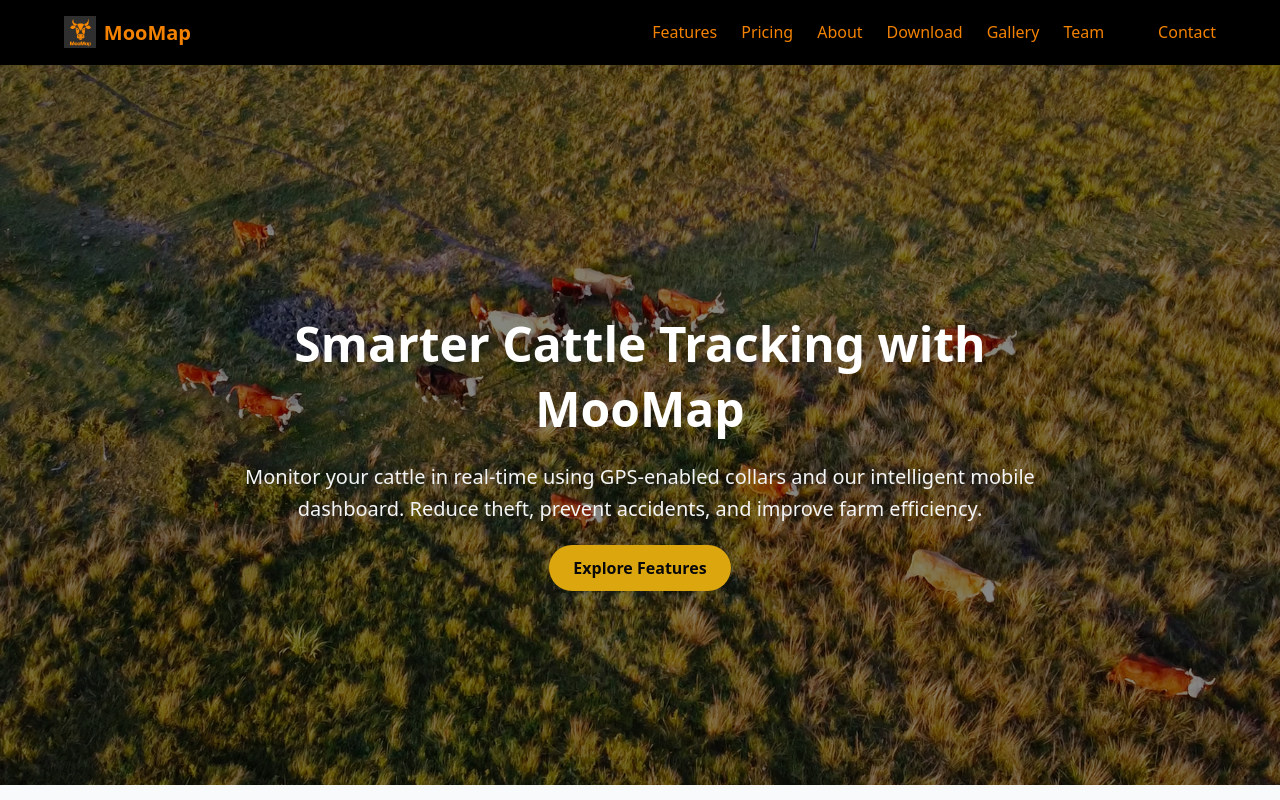
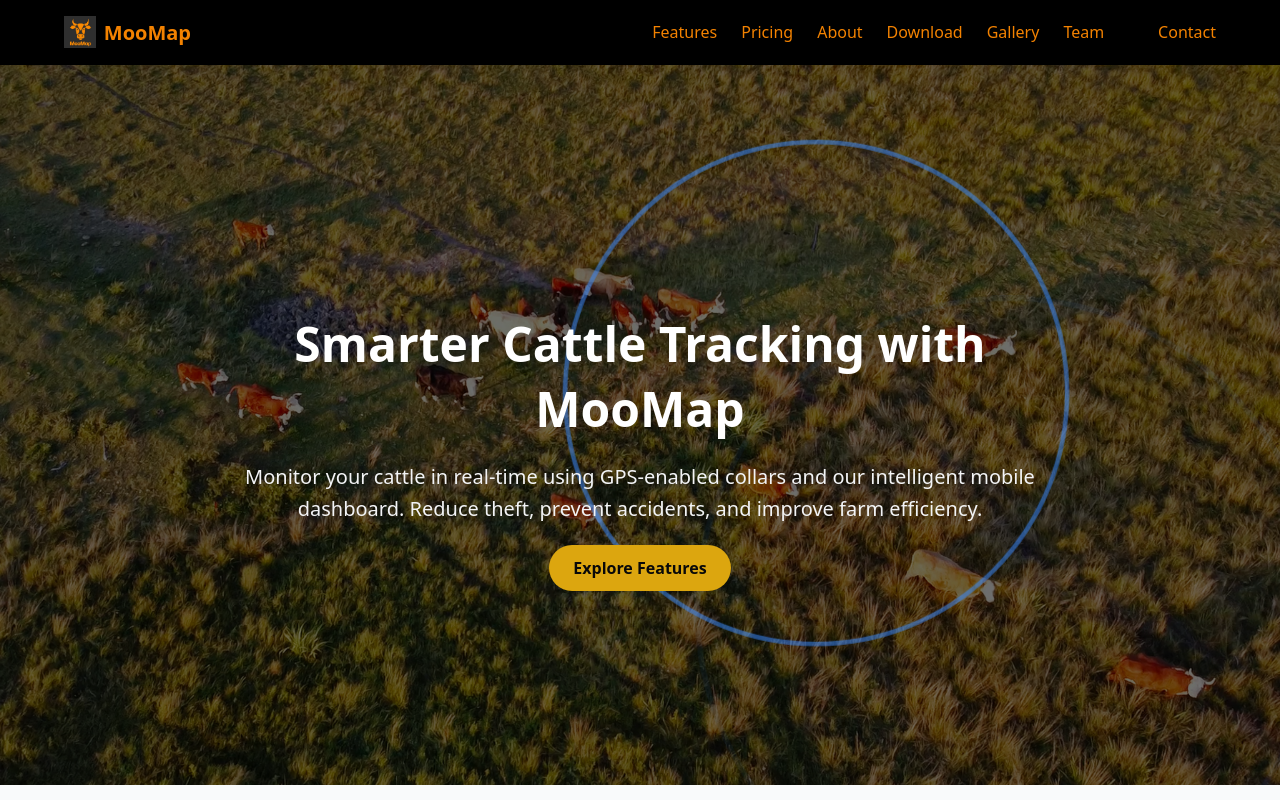
Before and after one commit to Kavith320/moomap_site, a Next.js app: page / in a window 1280 px wide. Shown: the top 800 px of the page. Built offline with nearby package versions, Linux system fonts and the light colour scheme.

Commit message:
✨ Add random hero signal animation and favicon setup

```diff
--- a/app/(sections)/hero/Hero.jsx
+++ b/app/(sections)/hero/Hero.jsx
@@ -1,8 +1,16 @@
+// app/(sections)/hero/Hero.jsx
 import styles from "./Hero.module.css";
 
 export default function Hero() {
   return (
     <section className={styles.hero}>
+      {/* animated overlay */}
+      <div className={styles.signals}>
+        <div className={`${styles.signal} ${styles.signal1}`} />
+        <div className={`${styles.signal} ${styles.signal2}`} />
+        <div className={`${styles.signal} ${styles.signal3}`} />
+      </div>
+
       <div className={styles.content}>
         <h1 className={styles.title}>Smarter Cattle Tracking with MooMap</h1>
         <p className={styles.subtitle}>
--- a/app/(sections)/hero/Hero.module.css
+++ b/app/(sections)/hero/Hero.module.css
@@ -1,5 +1,3 @@
-/* app/(sections)/hero/Hero.module.css */
-
 .hero {
   min-height: 90vh;
   display: flex;
@@ -8,26 +6,90 @@
   justify-content: center;
   text-align: center;
   padding: 0 1.5rem;
-    background-image: url("/herobg.jpg"); /* 🔹 replace with your image */
+  background-image: url("/herobg.jpg");
   background-size: cover;
   background-position: center;
   background-repeat: no-repeat;
   position: relative;
   color: white;
+  overflow: hidden;
 }
 
-  /* optional dark overlay for better text visibility */
+/* subtle dark overlay */
 .hero::before {
   content: "";
   position: absolute;
   inset: 0;
-    background: rgba(0, 0, 0, 0.45);
+  background: rgba(0, 0, 0, 0.55); /* ⬆ more opacity (0.45 → 0.55) */
   z-index: 0;
 }
 
+/* === SIGNAL ANIMATION LAYER === */
+.signals {
+  position: absolute;
+  inset: 0;
+  overflow: hidden;
+  z-index: 0;
+}
+
+.signal {
+  position: absolute;
+  width: 220px; /* slightly larger */
+  height: 220px;
+  border: 2px solid rgba(61, 139, 255, 0.605); /* brighter blue + more visible */
+  border-radius: 50%;
+  opacity: 0;
+  animation: pulse 3.5s ease-out infinite; /* ⬆ faster pulses */
+}
+
+.signal1 {
+  top: 40%;
+  left: 25%;
+  animation-delay: 0s;
+}
+
+.signal2 {
+  top: 60%;
+  left: 70%;
+  animation-delay: 1s;
+}
+
+.signal3 {
+  top: 30%;
+  left: 55%;
+  animation-delay: 2s;
+}
+
+.signal4 {
+  top: 50%;
+  left: 45%;
+  animation-delay: 2.5s;
+}
+
+/* ⬆ added an extra signal for denser iteration */
+
+@keyframes pulse {
+  0% {
+    transform: scale(0.5);
+    opacity: 0.8; /* ⬆ more visible start */
+  }
+  40% {
+    opacity: 0.9;
+  }
+  70% {
+    transform: scale(2.8); /* ⬆ bigger ripple */
+    opacity: 0.1;
+  }
+  100% {
+    transform: scale(3);
+    opacity: 0;
+  }
+}
+
+/* === CONTENT === */
 .content {
   position: relative;
-    z-index: 1;
+  z-index: 2;
   max-width: 800px;
 }
 
--- a/app/layout.jsx
+++ b/app/layout.jsx
@@ -5,7 +5,7 @@
   title: "MooMap | Smart Cattle Tracking",
   description:
     "Track and manage cattle effortlessly with MooMap — GPS collars, mobile insights, and smart analytics.",
-    icons: {
+  icons: {
     icon: "/favicon.png",
   }
 };
```
Lines whose indentation alone changed are shown as unchanged.
